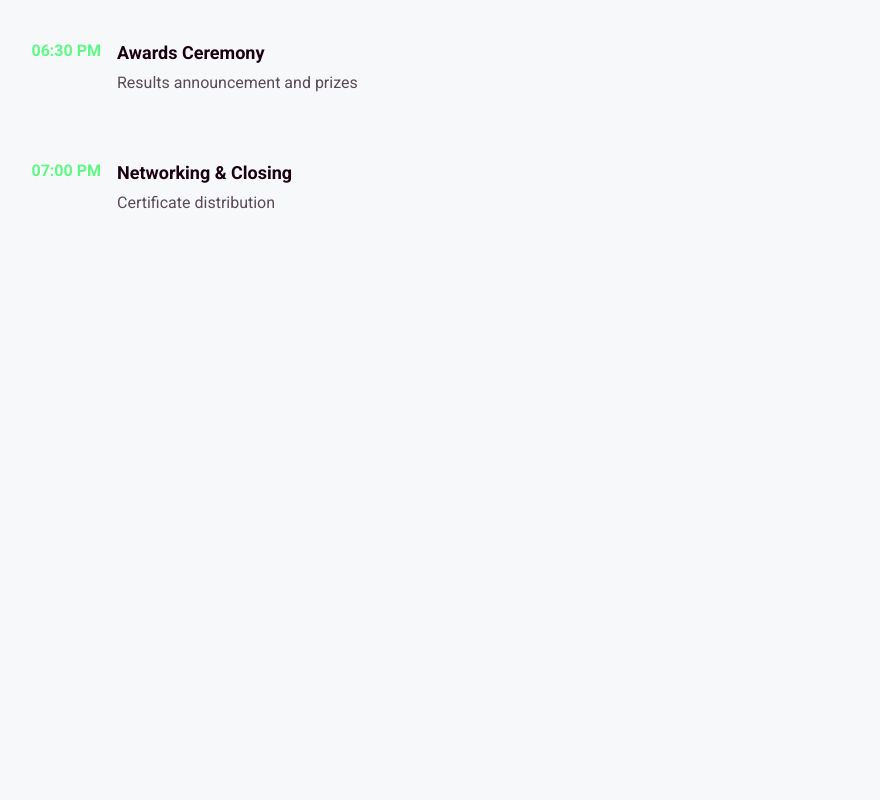
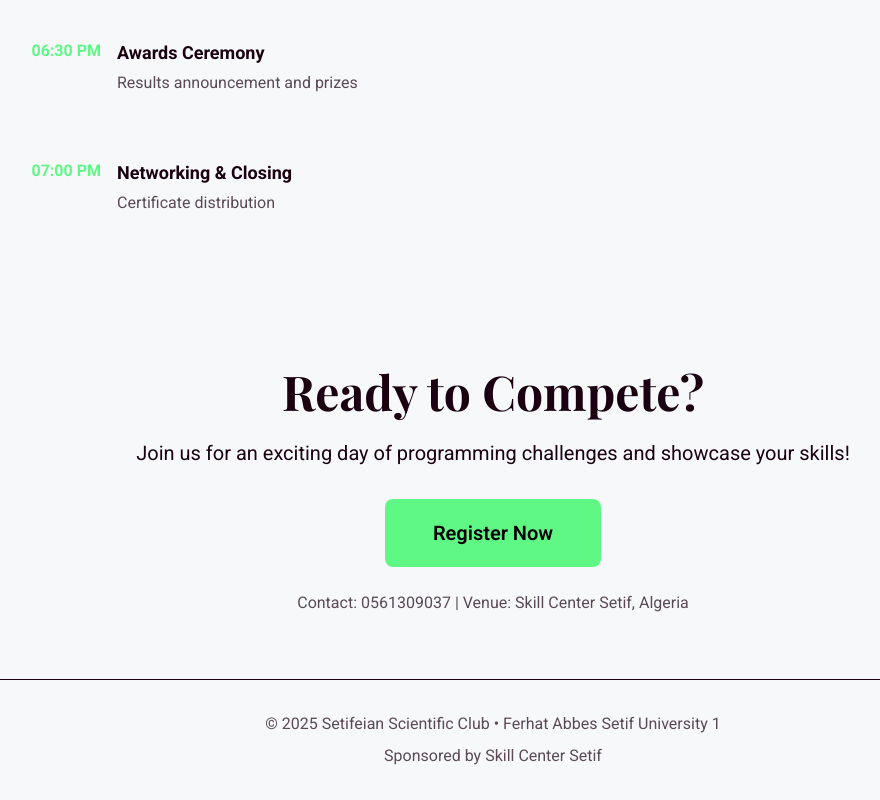
Before and after one commit to soundousbenziadi/codeSet, a React (Vite) app: page / in a window 1280 px wide. Shown: the part 2666-3466 px from the top of the page, without its empty margins (147-1027 px from the left). Before the commit the page ends 2969 px from the top, so only its background shows below. Built offline with nearby package versions, Linux system fonts and the light colour scheme; a web font is replaced by a local one.

Commit message:
add cta section and footer

```diff
--- a/src/pages/Home.jsx
+++ b/src/pages/Home.jsx
@@ -417,6 +417,79 @@ const Home = () => {
                     </div>
                 </div>
             </section>
+            {/* CTA Section */}
+            <section className="py-16 px-8 md:px-15">
+                <div className="max-w-4xl mx-auto text-center">
+                    <motion.h2
+                        initial={{ opacity: 0, y: 30 }}
+                        whileInView={{ opacity: 1, y: 0 }}
+                        viewport={{ once: false, amount: 0.5 }}
+                        transition={{ duration: 0.8 }}
+                        className="text-4xl md:text-5xl font-bold mb-6"
+                        style={{ fontFamily: 'var(--font-heading)' }}
+                    >
+                        Ready to Compete?
+                    </motion.h2>
+                    <motion.p
+                        initial={{ opacity: 0, y: 20 }}
+                        whileInView={{ opacity: 1, y: 0 }}
+                        viewport={{ once: false, amount: 0.5 }}
+                        transition={{ duration: 0.8, delay: 0.2 }}
+                        className="text-xl mb-8 opacity-80"
+                    >
+                        Join us for an exciting day of programming challenges and showcase your skills!
+                    </motion.p>
+                    <motion.button
+                        initial={{ opacity: 0, scale: 0.8 }}
+                        whileInView={{ opacity: 1, scale: 1 }}
+                        viewport={{ once: false, amount: 0.5 }}
+                        transition={{ duration: 0.6, delay: 0.4 }}
+                        whileHover={{ scale: 1.05 }}
+                        whileTap={{ scale: 0.95 }}
+                        onClick={() => setShowModal(true)}
+                        className="px-12 py-5 rounded-lg font-semibold text-black text-xl"
+                        style={{ backgroundColor: 'var(--color-accentc)' }}
+                    >
+                        Register Now
+                    </motion.button>
+                    <motion.p
+                        initial={{ opacity: 0 }}
+                        whileInView={{ opacity: 0.7 }}
+                        viewport={{ once: false, amount: 0.5 }}
+                        transition={{ duration: 0.8, delay: 0.6 }}
+                        className="mt-6"
+                    >
+                        Contact: 0561309037 | Venue: Skill Center Setif, Algeria
+                    </motion.p>
+                </div>
+            </section>
+
+            {/* Footer */}
+            <footer className="py-8 px-8 md:px-15 border-t"
+                style={{
+                    backgroundColor: 'var(--color-section1)',
+                    borderColor: 'var(--color-secondaryc)'
+                }}>
+                <div className="max-w-7xl mx-auto text-center">
+                    <motion.p
+                        initial={{ opacity: 0, y: 20 }}
+                        whileInView={{ opacity: 0.7, y: 0 }}
+                        viewport={{ once: true, amount: 0.5 }}
+                        transition={{ duration: 0.6 }}
+                    >
+                        © 2025 Setifeian Scientific Club • Ferhat Abbes Setif University 1
+                    </motion.p>
+                    <motion.p
+                        initial={{ opacity: 0, y: 20 }}
+                        whileInView={{ opacity: 0.7, y: 0 }}
+                        viewport={{ once: true, amount: 0.5 }}
+                        transition={{ duration: 0.6, delay: 0.2 }}
+                        className="mt-2"
+                    >
+                        Sponsored by Skill Center Setif
+                    </motion.p>
+                </div>
+            </footer>
         </div>
     )
 }
```
